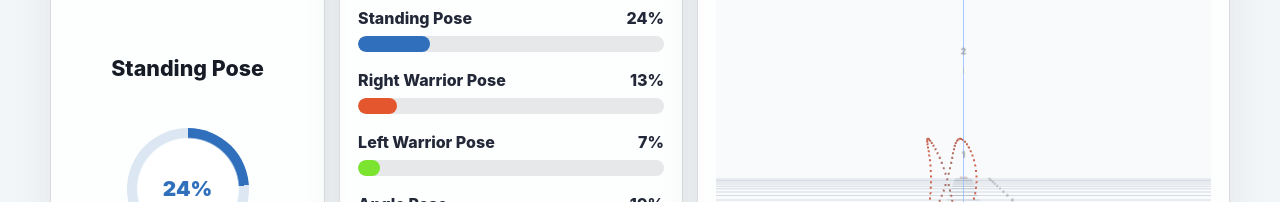
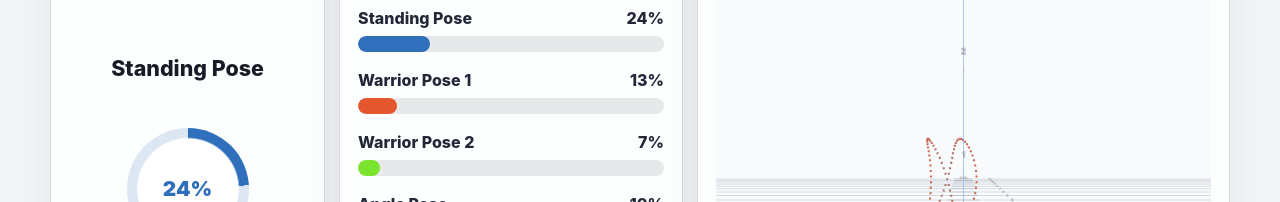
Before and after one commit to Lachness900/RadarBodyMesh, a React (Vite) app in the folder frontend/: page / in a window 1280 px wide. Shown: the part 234-436 px from the top of the page. Built offline with nearby package versions, Linux system fonts and the light colour scheme; no server answers.

Commit message:
fix: fixed label names

```diff
--- a/frontend/src/constants.js
+++ b/frontend/src/constants.js
@@ -14,8 +14,8 @@ export function buildPredictionWsUrl({ source, replayFile }) {
 export const POSES = [
   { key: "t_pose", label: "T Pose", color: "#1ae1e4" },
   { key: "standing_pose", label: "Standing Pose", color: "#2f6fbb" },
-  { key: "warrior_1_pose", label: "Right Warrior Pose", color: "#e4572e" },
-  { key: "warrior_2_pose", label: "Left Warrior Pose", color: "#7ae42e" },
+  { key: "warrior_1_pose", label: "Warrior Pose 1", color: "#e4572e" },
+  { key: "warrior_2_pose", label: "Warrior Pose 2", color: "#7ae42e" },
   { key: "angle_pose", label: "Angle Pose", color: "#f1ea16" },
   { key: "other", label: "Other Pose", color: "#6c5b7b" },
 ];
```
Also changed, not shown: 1 other file (tests, documents, lock files or other folders).
